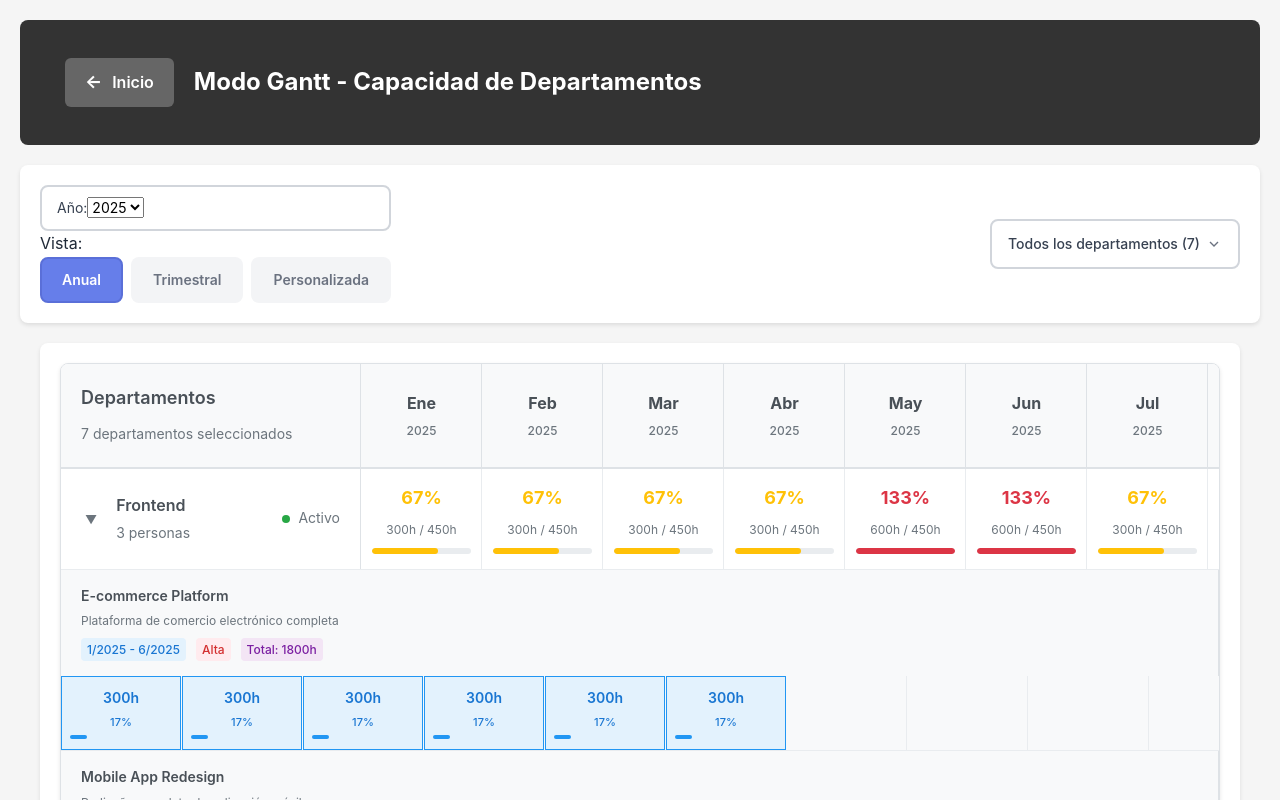
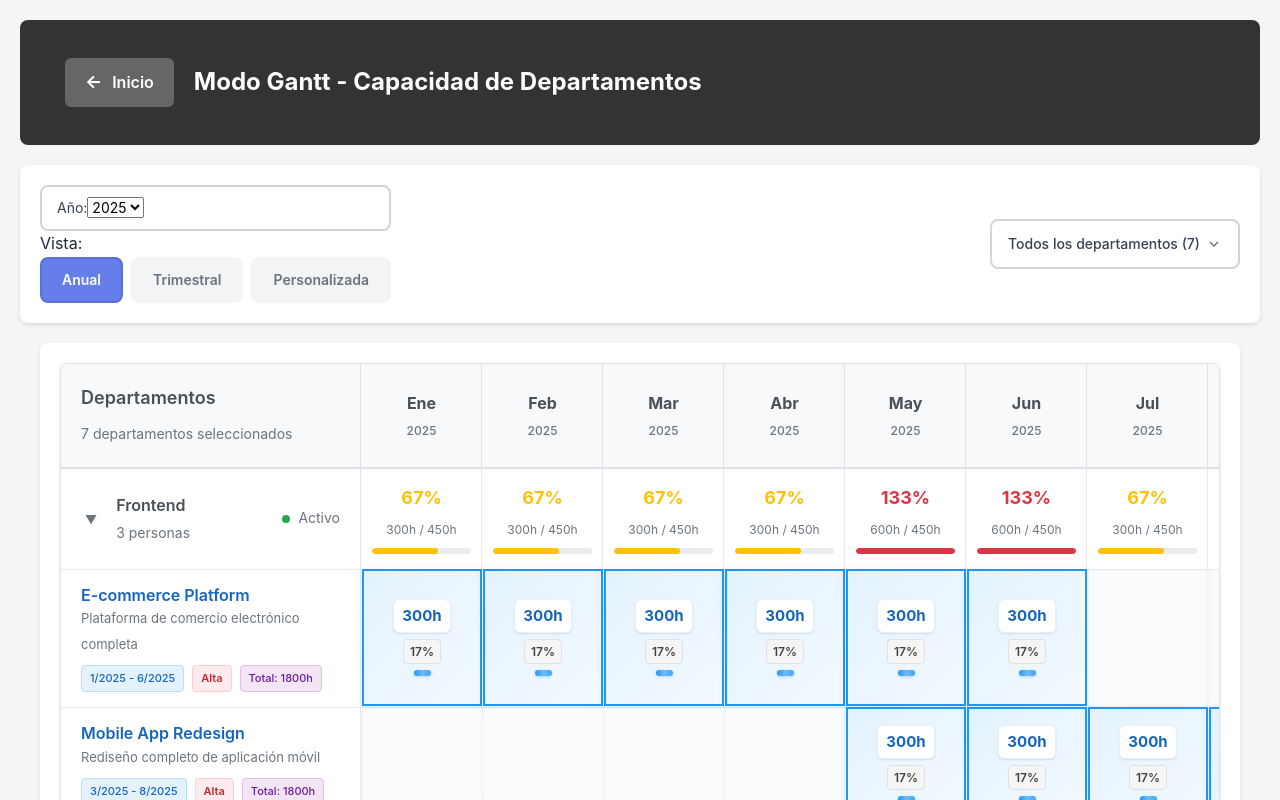
Before and after one commit to vicalmu/cp2, a React (Create React App) app: page /gantt in a window 1280 px wide. Both pictures are taken after a click on the element 931 px from the left and 518 px from the top of the page. Shown: the top 800 px of the page. Built offline with nearby package versions, Linux system fonts and the light colour scheme.

Commit message:
SOLUCIONADO: Problema del grid layout del Gantt - Celdas de proyecto ahora se muestran correctamente en columnas mensuales

```diff
--- a/src/components/gantt/GanttTable.tsx
+++ b/src/components/gantt/GanttTable.tsx
@@ -93,6 +93,26 @@ const GanttTable: React.FC<GanttTableProps> = ({
     selectedDepartments.includes(dept.id)
   );
 
+  // Establecer la variable CSS para el número de meses
+  React.useEffect(() => {
+    const monthCount = months.length.toString();
+    document.documentElement.style.setProperty('--month-count', monthCount);
+    console.log('🔧 CSS Variable --month-count set to:', monthCount, 'months');
+    console.log('🔧 Months array:', months);
+
+    // Verificar que la variable se estableció correctamente
+    const computedValue = getComputedStyle(document.documentElement).getPropertyValue('--month-count');
+    console.log('🔧 CSS Variable computed value:', computedValue);
+
+    // Verificar que se aplica a las celdas
+    const projectCells = document.querySelector('.project-cells');
+    if (projectCells) {
+      const computedStyle = getComputedStyle(projectCells);
+      console.log('🔧 Project cells grid-template-columns:', computedStyle.gridTemplateColumns);
+      console.log('🔧 Project cells min-width:', computedStyle.minWidth);
+    }
+  }, [months]);
+
   return (
     <div className="gantt-table">
       <div className="gantt-table-content">
--- a/src/components/gantt/ProjectRow.tsx
+++ b/src/components/gantt/ProjectRow.tsx
@@ -80,9 +80,8 @@ const ProjectRow: React.FC<ProjectRowProps> = ({
         </div>
       </div>
 
-      <div className="project-cells">
-        {months.map(month => getProjectCell(month))}
-      </div>
+      {/* Renderizar las celdas directamente sin contenedor .project-cells */}
+      {months.map(month => getProjectCell(month))}
     </div>
   );
 };
--- a/src/styles/gantt-table.css
+++ b/src/styles/gantt-table.css
@@ -15,14 +15,15 @@
 /* Header de la tabla con meses como columnas - CORREGIDO */
 .gantt-table-header-row {
   display: grid;
-  grid-template-columns: 300px repeat(12, 120px);
+  /* El número de columnas se establecerá dinámicamente desde JavaScript */
+  grid-template-columns: 300px repeat(var(--month-count, 12), 120px);
   gap: 1px;
   background: #f8f9fa;
   border-bottom: 2px solid #dee2e6;
   position: sticky;
   top: 0;
   z-index: 10;
-  min-width: 1740px; /* 300px + (12 * 120px) */
+  min-width: calc(300px + (var(--month-count, 12) * 120px));
 }
 
 .header-info {
@@ -81,12 +82,13 @@
 
 .department-row-header {
   display: grid;
-  grid-template-columns: 300px repeat(12, 120px);
+  /* El número de columnas se establecerá dinámicamente desde JavaScript */
+  grid-template-columns: 300px repeat(var(--month-count, 12), 120px);
   gap: 1px;
   background: white;
   cursor: pointer;
   transition: background-color 0.2s;
-  min-width: 1740px;
+  min-width: calc(300px + (var(--month-count, 12) * 120px));
 }
 
 .department-row-header:hover {
@@ -158,9 +160,10 @@
 /* Celdas de capacidad - CORREGIDO */
 .capacity-cells {
   display: grid;
-  grid-template-columns: repeat(12, 120px);
+  /* El número de columnas se establecerá dinámicamente desde JavaScript */
+  grid-template-columns: repeat(var(--month-count, 12), 120px);
   gap: 1px;
-  min-width: 1440px; /* 12 * 120px */
+  min-width: calc(var(--month-count, 12) * 120px);
 }
 
 .capacity-cell {
@@ -232,96 +235,137 @@
 
 /* Filas de proyectos - CORREGIDO */
 .project-row {
+  display: grid;
+  /* El número de columnas se establecerá dinámicamente desde JavaScript */
+  grid-template-columns: 300px repeat(var(--month-count, 12), 120px);
+  gap: 1px;
+  background: white;
   border-bottom: 1px solid #e9ecef;
-  background: #f8f9fa;
+  min-width: calc(300px + (var(--month-count, 12) * 120px));
+  position: relative;
+}
+
+.project-row::after {
+  content: '';
+  position: absolute;
+  top: 0;
+  left: 0;
+  right: 0;
+  bottom: 0;
+  background: linear-gradient(135deg, rgba(33, 150, 243, 0.02) 0%, rgba(33, 150, 243, 0.05) 100%);
+  pointer-events: none;
+  z-index: 1;
 }
 
 .project-row-header {
   display: grid;
-  grid-template-columns: 300px repeat(12, 120px);
+  /* El número de columnas se establecerá dinámicamente desde JavaScript */
+  grid-template-columns: 300px repeat(var(--month-count, 12), 120px);
   gap: 1px;
-  background: #f8f9fa;
-  min-width: 1740px;
+  background: white;
+  cursor: pointer;
+  transition: background-color 0.2s;
+  min-width: calc(300px + (var(--month-count, 12) * 120px));
 }
 
 .project-row-header:hover {
-  background: #e9ecef;
+  background: #f8f9fa;
 }
 
 .project-info {
   padding: 15px 20px;
-  border-right: 1px solid #dee2e6;
-  background: #f8f9fa;
+  display: flex;
+  align-items: center;
+  gap: 15px;
+  border-right: 1px solid #e9ecef;
+  background: white;
   min-width: 300px;
+  z-index: 2;
+  position: relative;
 }
 
 .project-name {
+  font-size: 16px;
   font-weight: 600;
-  color: #495057;
-  font-size: 14px;
-  margin: 0 0 4px 0;
+  color: #1565c0;
+  margin: 0;
+  line-height: 1.3;
 }
 
 .project-description {
-  font-size: 12px;
+  font-size: 13px;
   color: #6c757d;
-  margin-bottom: 8px;
-  display: block;
+  margin: 0;
+  line-height: 1.4;
 }
 
 .project-meta {
   display: flex;
-  gap: 10px;
-  font-size: 12px;
-  color: #6c757d;
+  gap: 8px;
+  margin-top: 8px;
   flex-wrap: wrap;
 }
 
 .project-duration {
   background: #e3f2fd;
-  color: #1976d2;
-  padding: 2px 6px;
+  color: #1565c0;
+  padding: 4px 8px;
   border-radius: 4px;
+  font-size: 11px;
   font-weight: 500;
+  border: 1px solid #bbdefb;
 }
 
 .project-priority.high {
   background: #ffebee;
-  color: #d32f2f;
-  padding: 2px 6px;
+  color: #c62828;
+  padding: 4px 8px;
   border-radius: 4px;
-  font-weight: 500;
+  font-size: 11px;
+  font-weight: 600;
+  border: 1px solid #ffcdd2;
 }
 
 .project-total-hours {
   background: #f3e5f5;
-  color: #7b1fa2;
-  padding: 2px 6px;
+  color: #6a1b9a;
+  padding: 4px 8px;
   border-radius: 4px;
+  font-size: 11px;
   font-weight: 500;
-}
-
-.project-cells {
-  display: grid;
-  grid-template-columns: repeat(12, 120px);
-  gap: 1px;
-  min-width: 1440px;
+  border: 1px solid #e1bee7;
 }
 
 .project-cell {
-  padding: 10px 8px;
+  padding: 12px 8px;
   text-align: center;
+  border: 1px solid #dee2e6;
   border-right: 1px solid #e9ecef;
-  background: #f8f9fa;
+  background: #ffffff;
   display: flex;
   flex-direction: column;
-  gap: 4px;
+  gap: 6px;
   justify-content: center;
-  min-height: 60px;
+  align-items: center;
+  min-height: 70px;
+  position: relative;
+  box-shadow: 0 1px 3px rgba(0, 0, 0, 0.05);
+  transition: all 0.2s ease;
+  z-index: 2;
+  /* Asegurar que cada celda ocupe exactamente una columna del grid */
+  width: 120px;
+  max-width: 120px;
+  min-width: 120px;
+  box-sizing: border-box;
+  flex-shrink: 0;
+  flex-grow: 0;
 }
 
 .project-cell:hover {
-  background: #e9ecef;
+  background: #f8f9fa;
+  border-color: #2196f3;
+  box-shadow: 0 3px 12px rgba(33, 150, 243, 0.2);
+  transform: translateY(-2px);
 }
 
 .project-cell:last-child {
@@ -329,33 +373,68 @@
 }
 
 .project-cell.empty {
-  background: #f8f9fa;
+  background: #fafbfc;
+  border: 1px solid #f1f3f4;
+  box-shadow: none;
+}
+
+.project-cell.empty:hover {
+  background: #f1f3f4;
+  border-color: #dadce0;
+  transform: none;
+  box-shadow: none;
 }
 
 .project-cell.active {
-  background: #e3f2fd;
-  border: 1px solid #2196f3;
+  background: linear-gradient(135deg, #e3f2fd 0%, #f3f9ff 100%);
+  border: 2px solid #2196f3;
+  box-shadow: 0 2px 8px rgba(33, 150, 243, 0.15);
+  transform: translateY(-1px);
 }
 
 .project-hours {
-  font-weight: 600;
-  font-size: 14px;
-  color: #1976d2;
+  font-weight: 700;
+  font-size: 15px;
+  color: #1565c0;
+  background: #ffffff;
+  padding: 4px 8px;
+  border-radius: 6px;
+  border: 1px solid #e3f2fd;
+  box-shadow: 0 1px 2px rgba(0, 0, 0, 0.1);
+  min-width: 50px;
+  text-align: center;
 }
 
 .project-percentage {
-  font-size: 11px;
-  color: #1976d2;
-  font-weight: 500;
+  font-size: 12px;
+  font-weight: 600;
+  color: #424242;
+  background: #f5f5f5;
+  padding: 2px 6px;
+  border-radius: 4px;
+  border: 1px solid #e0e0e0;
 }
 
 .project-bar {
-  height: 4px;
-  background: #2196f3;
-  border-radius: 2px;
-  width: 100%;
-  max-width: 100%;
-  transition: width 0.3s ease;
+  height: 6px;
+  background: linear-gradient(90deg, #2196f3 0%, #42a5f5 100%);
+  border-radius: 3px;
+  width: 60%;
+  max-width: 60%;
+  transition: all 0.3s ease;
+  box-shadow: 0 1px 3px rgba(33, 150, 243, 0.3);
+  position: relative;
+}
+
+.project-bar::after {
+  content: '';
+  position: absolute;
+  top: 0;
+  left: 0;
+  right: 0;
+  bottom: 0;
+  background: linear-gradient(90deg, transparent 0%, rgba(255, 255, 255, 0.3) 50%, transparent 100%);
+  border-radius: 3px;
 }
 
 /* Responsive - CORREGIDO */
@@ -363,8 +442,8 @@
   .gantt-table-header-row,
   .department-row-header,
   .project-row-header {
-    grid-template-columns: 250px repeat(12, 100px);
-    min-width: 1450px;
+    grid-template-columns: 250px repeat(var(--month-count, 12), 100px);
+    min-width: calc(250px + (var(--month-count, 12) * 100px));
   }
 
   .header-info,
@@ -375,8 +454,8 @@
 
   .capacity-cells,
   .project-cells {
-    grid-template-columns: repeat(12, 100px);
-    min-width: 1200px;
+    grid-template-columns: repeat(var(--month-count, 12), 100px);
+    min-width: calc(var(--month-count, 12) * 100px);
   }
 
   .month-header,
@@ -390,8 +469,8 @@
   .gantt-table-header-row,
   .department-row-header,
   .project-row-header {
-    grid-template-columns: 200px repeat(12, 80px);
-    min-width: 1160px;
+    grid-template-columns: 200px repeat(var(--month-count, 12), 80px);
+    min-width: calc(200px + (var(--month-count, 12) * 80px));
   }
 
   .header-info,
@@ -416,8 +495,8 @@
 
   .capacity-cells,
   .project-cells {
-    grid-template-columns: repeat(12, 80px);
-    min-width: 960px;
+    grid-template-columns: repeat(var(--month-count, 12), 80px);
+    min-width: calc(var(--month-count, 12) * 80px);
   }
 
   .capacity-cell,
@@ -439,8 +518,8 @@
   .gantt-table-header-row,
   .department-row-header,
   .project-row-header {
-    grid-template-columns: 150px repeat(12, 60px);
-    min-width: 870px;
+    grid-template-columns: 150px repeat(var(--month-count, 12), 60px);
+    min-width: calc(150px + (var(--month-count, 12) * 60px));
   }
 
   .header-info,
@@ -452,8 +531,8 @@
 
   .capacity-cells,
   .project-cells {
-    grid-template-columns: repeat(12, 60px);
-    min-width: 720px;
+    grid-template-columns: repeat(var(--month-count, 12), 60px);
+    min-width: calc(var(--month-count, 12) * 60px);
   }
 
   .month-header,
```
Also changed, not shown: 1 other file (tests, documents, lock files or other folders).
